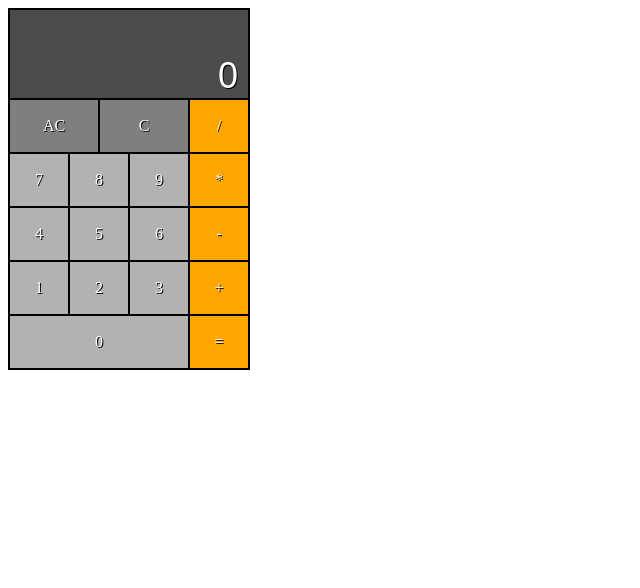
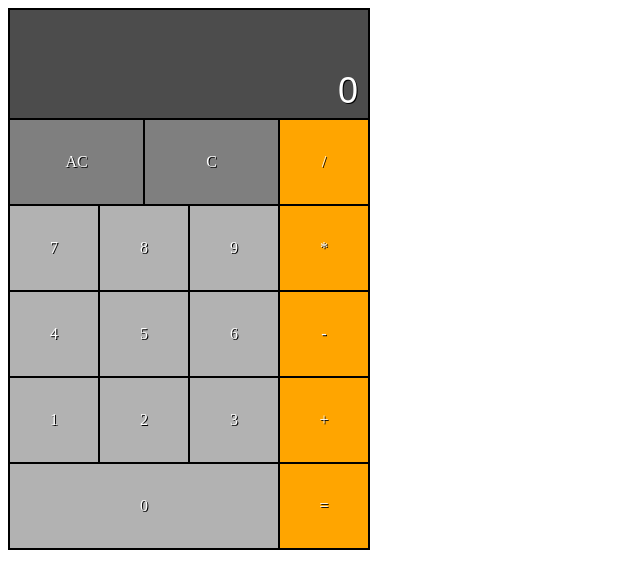
Before and after one commit to Andre-Carr/odin-calculator, a plain HTML site: page index.html in a window 1280 px wide. Shown: the whole page, without its empty margins (0-640 px from the left). Drawn offline with Linux system fonts and the light colour scheme.

Commit message:
Made calculator larger to properly display error messages

```diff
--- a/calculator.css
+++ b/calculator.css
@@ -3,8 +3,8 @@
 }
 
 .calculator {
-    width: 240px;
-    height: 360px;
+    width: 360px;
+    height: 540px;
     display: flex;
     flex-direction: column;
     border-collapse: collapse;
```
